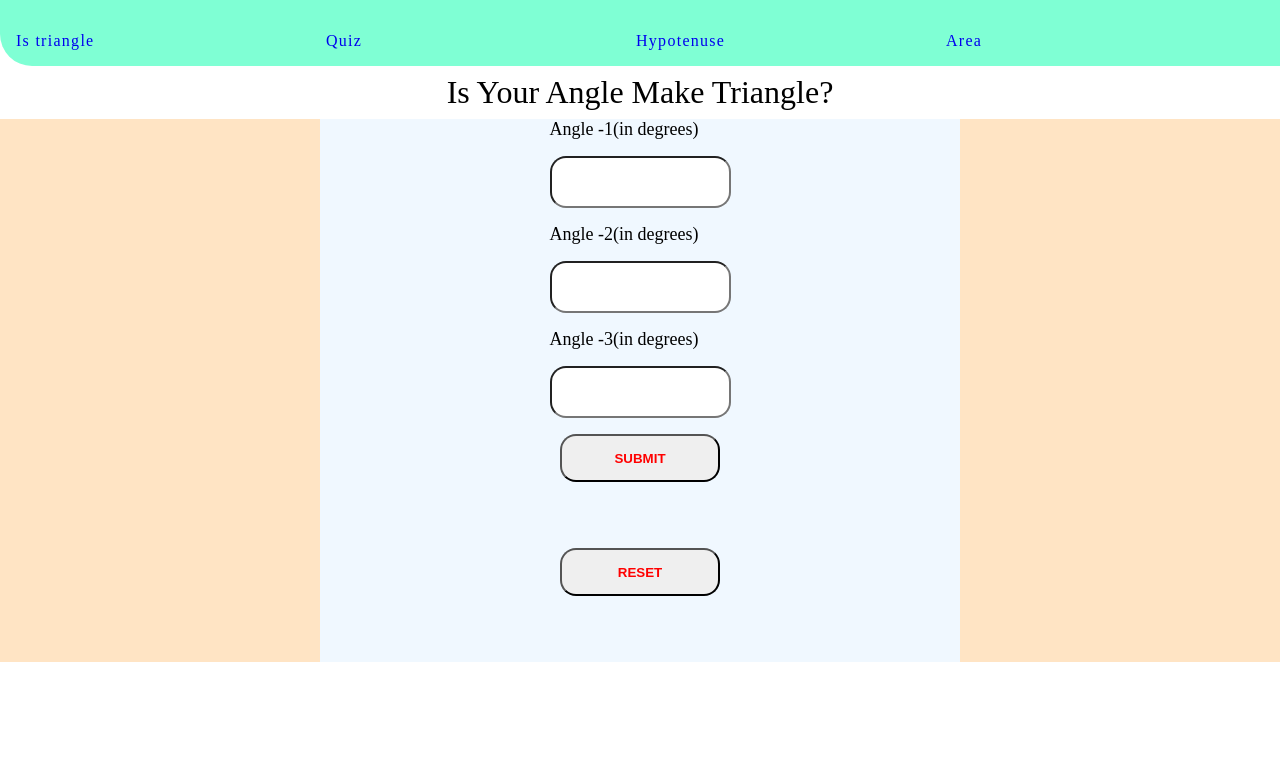
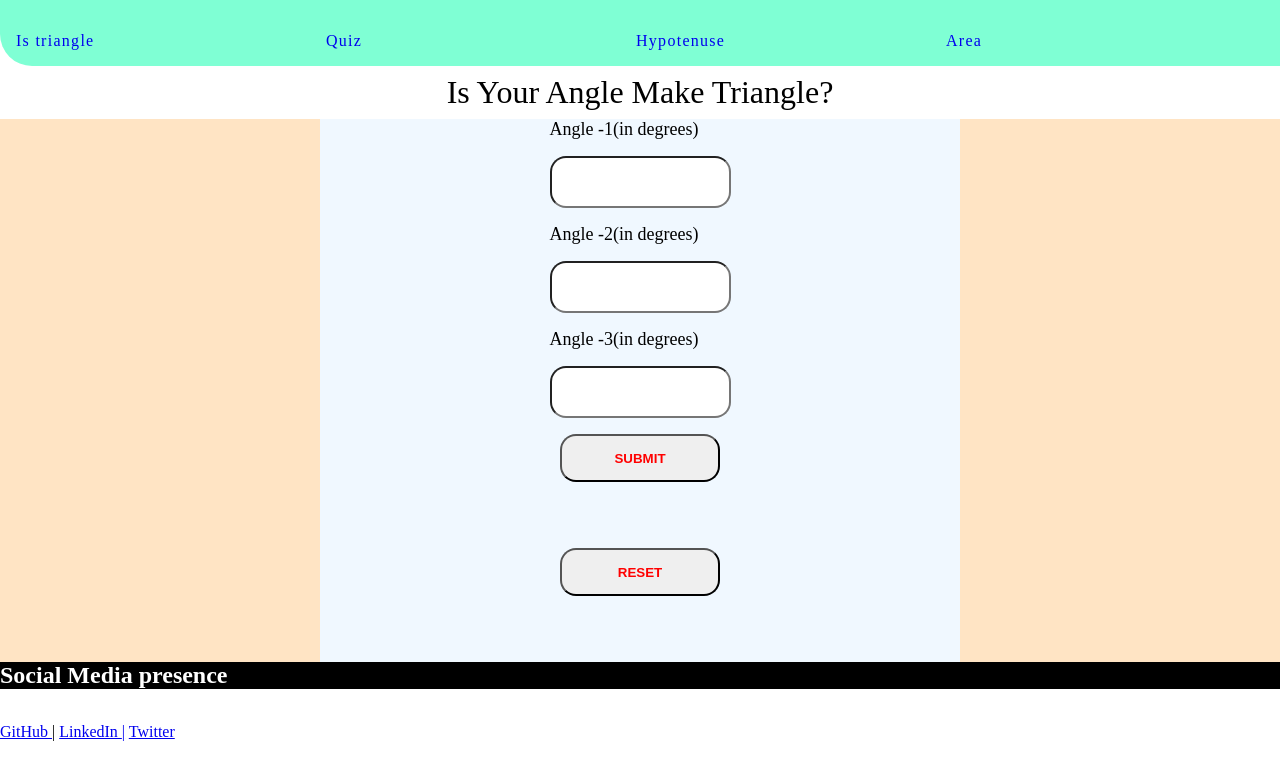
Before and after one commit to medaanilkumar/fun-with-triangles, a plain HTML site: page index.html in a window 1280 px wide. Drawn offline with Linux system fonts and the light colour scheme.

Commit message:
Update index.html

```diff
--- a/index.html
+++ b/index.html
@@ -37,6 +37,13 @@
     </form>
     </div>
     </div>
+    <footer class="footer">
+    <h2>Social Media presence</h2><br>
+    <a href="https://github.com/medaanilkumar">GitHub </a><span>&#124;</span>
+    <a href="https://www.linkedin.com/in/anil-kumar-meda-abb140170/">LinkedIn <span>&#124;</a>
+        <a href="https://twitter.com/MedaAnilKumar98">Twitter</a>
+
+</footer>
     <script src="./index.js"></script>
 </body>
 </html>
```
